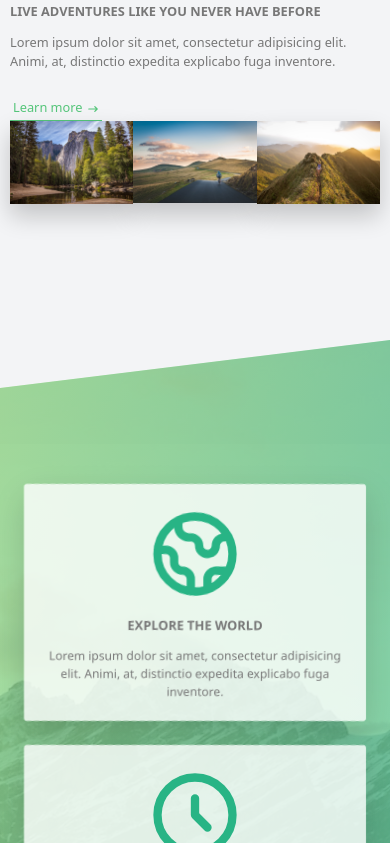
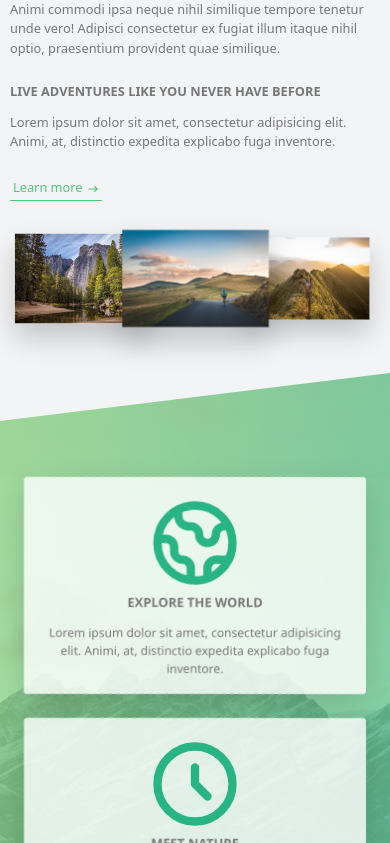
Before and after one commit to aligorgin/natours, a Next.js app: page / in a window 390 px wide. Shown: the part 981-1824 px from the top of the page. Built offline with nearby package versions, Linux system fonts and the light colour scheme.

Commit message:
responsived feature section

```diff
--- a/src/ui/natours/components/AboutImg.tsx
+++ b/src/ui/natours/components/AboutImg.tsx
@@ -12,10 +12,10 @@ interface Props {
 export default function AboutImg({img, className}: Props) {
     return (
         <div
-            className={clsx('composition__photo w-1/3 lg:w-[55%] shadow-semiDarkSuperLow lg:shadow-semiDark rounded-[2px] float-left lg:absolute transition-all duration-200  top-[-2rem] hover:scale-105 hover:shadow-dark hover:z-20 hover:outline-xl hover:translate-y-[-.5rem] ', className)}>
-            {img === 1 && <Image src={nat1} alt={'nature photo'} layout={'responsive'}/>}
-            {img === 2 && <Image src={nat2} alt={'nature photo'} layout={'responsive'}/>}
-            {img === 3 && <Image src={nat3} alt={'nature photo'} layout={'responsive'}/>}
+            className={clsx('composition__photo w-1/3 lg:w-[55%] shadow-semiDarkSuperLow lg:shadow-semiDark rounded-[2px] lg:absolute transition-all duration-200  top-[-2rem] hover:scale-105 hover:shadow-dark hover:z-20 hover:outline-xl hover:translate-y-[-.5rem] ', className)}>
+            {img === 1 && <Image src={nat1} alt={'nature photo'} layout='responsive' />}
+            {img === 2 && <Image src={nat2} alt={'nature photo'} layout='responsive' />}
+            {img === 3 && <Image src={nat3} alt={'nature photo'} layout='responsive' />}
         </div>
     )
 }
--- a/src/ui/natours/components/FeatureBox.tsx
+++ b/src/ui/natours/components/FeatureBox.tsx
@@ -9,10 +9,10 @@ interface Props {
 
 export default function FeatureBox({icon: Icon, header, text}: Props) {
     return (
-        <div className='bg-white bg-opacity-80 text-[1.5rem] p-[2.5rem] text-center rounded-[3px] shadow-semiDarkLow
+        <div className='bg-white bg-opacity-80 text-[1.5rem] p-[2rem] lg:p-[2.5rem] text-center rounded-[3px] shadow-semiDarkLow
                         hover:translate-y-[-1.5rem] hover:scale-105 transition skew-y-[7deg] back-face-hidden'>
 
-            <Icon className='w-[100px] h-[100px] mb-[1.5rem] text-primary-dark inline-block'/>
+            <Icon className='w-[100px] h-[100px] mb-0 lg:mb-[1.5rem] text-primary-dark inline-block'/>
 
             <HeadingTerritory text={header}/>
             <p>
--- a/src/ui/natours/components/StoriesCard.tsx
+++ b/src/ui/natours/components/StoriesCard.tsx
@@ -12,15 +12,15 @@ interface Props {
 }
 export default function StoriesCard({header,img,writerLast,writerName,text}:Props){
     return(
-        <div className={`${img===8 ? 'mb-32' :''} group w-3/4 mx-auto shadow-super bg-white bg-opacity-60 rounded-[3px] p-[6rem] pl-[9rem] text-[1.6rem] skew-x-[-12deg]`}>
-            <div className='w-[15rem] h-[15rem] relative flex justify-center items-center shape-outside-circle float-left clip-path-circle translate-x-[-3rem] skew-x-[12deg]'>
+        <div className={`${img===8 ? 'mb-32' :''} group w-[90%] lg:w-3/4 mx-auto shadow-super bg-white bg-opacity-60 rounded-[3px] p-[4rem] lg:p-[6rem] pl-[7rem] lg:pl-[9rem] text-[1.6rem] lg:skew-x-[-12deg]`}>
+            <div className='w-[15rem] h-[15rem] relative flex justify-center items-center shape-outside-circle float-left clip-path-circle translate-x-[-3rem] lg:skew-x-[12deg]'>
                 {img=== 8 && <Image src={nat8} alt='nature photo' layout='fill' objectFit={'cover'} className='transition-all duration-500 scale-140 group-hover:scale-100 group-hover:blur-[3px] group-hover:brightness-75'/>}
                 {img=== 9 && <Image src={nat9} alt='nature photo' layout='fill' objectFit={'cover'} className='transition-all duration-500 scale-140 group-hover:scale-100 group-hover:blur-[3px] group-hover:brightness-75'/>}
                 <div className='back-face-hidden transition-all duration-500 absolute translate-y-[70%] opacity-0 group-hover:opacity-100 group-hover:translate-y-0 uppercase text-white text-center text-[1.7rem]'>
                     {writerName} <br/>{writerLast}
                 </div>
             </div>
-            <div className='skew-x-[12deg]'>
+            <div className='lg:skew-x-[12deg]'>
                 <HeadingTerritory text={header}/>
                 <p className='mt-[1.5rem]'> {text}</p>
             </div>
--- a/src/ui/natours/containers/About.tsx
+++ b/src/ui/natours/containers/About.tsx
@@ -12,13 +12,13 @@ import AboutImg from "../components/AboutImg";
 export default function About() {
 
     return (
-        <section className='bg-gray-100 pt-[20rem] pb-[30rem] lg:py-[30rem] mt-[-25vh] px-0 '>
+        <section className='bg-gray-100 pt-[30rem] pb-[20rem]  lg:py-[30rem] mt-[-25vh] px-0 '>
             <div className='text-center mb-[5rem] lg:mb-[8rem]'>
                 <HeaderHoverAnimate text={Words.header}/>
             </div>
 
             <div className='max-w-[114rem] mx-auto'>
-                <div className='grid grid-cols-1 px-5 lg:px-0 lg:grid-cols-2 lg:gap-20'>
+                <div className='grid grid-cols-1 gap-20 px-5 lg:px-0 lg:grid-cols-2 lg:gap-20'>
                     <div>
                         <HeadingTerritory text={Words.headingTerritory1}/>
                         <Paragraph
@@ -36,10 +36,10 @@ export default function About() {
                         </a>
                     </div>
 
-                    <div className='relative composition'>
-                        <AboutImg img={1} className={'lg:left-0 lg:top-[-2rem]'}/>
-                        <AboutImg img={2} className={'lg:right-0 lg:top-[2rem]'}/>
-                        <AboutImg img={3} className={'lg:left-[20%] lg:top-[10rem]'}/>
+                    <div className='relative composition flex lg:inline-block px-8 lg:px-0'>
+                        <AboutImg img={1} className={'lg:left-0 lg:top-[-2rem] lg:scale-100 scale-[1.2]'}/>
+                        <AboutImg img={2} className={'lg:right-0 lg:top-[2rem] lg:scale-100 scale-[1.3] top-[-1rem] z-[2]'}/>
+                        <AboutImg img={3} className={'lg:left-[20%] lg:top-[10rem] lg:scale-100 scale-[1.1] top-[1rem]'}/>
                     </div>
 
                 </div>
--- a/src/ui/natours/containers/Features.tsx
+++ b/src/ui/natours/containers/Features.tsx
@@ -7,7 +7,7 @@ import Words from "../contents/Words";
 export default function Features() {
     return (
         <>
-            <section className='mt-[-10rem] xl:mt-[-15rem] relative py-[15rem] lg:py-[20rem] px-0 bg-gradient-to-br from-[rgba(126,213,111,0.8)] to-[rgba(40,180,131,0.8)] skew-y-[-7deg]'>
+            <section className='mt-[-10rem] xl:mt-[-15rem] relative py-[10rem] lg:py-[20rem] px-0 bg-gradient-to-br from-[rgba(126,213,111,0.8)] to-[rgba(40,180,131,0.8)] skew-y-[-7deg]'>
 
                 <div className='absolute top-0 left-0 w-full h-full opacity-20'>
                     <Image src={nat4} alt='nature image' layout="fill" objectFit="cover"/>
--- a/src/ui/natours/contents/Words.tsx
+++ b/src/ui/natours/contents/Words.tsx
@@ -17,19 +17,19 @@ const Words = {
     toursLi2Card1: 'Up to 30 people',
     toursLi3Card1: '2 tour guides',
     toursLi4Card1: 'Sleep in cozy hostels',
-    toursLi5Card1: 'Difficulty:very easy',
+    toursLi5Card1: 'Difficulty : very easy',
 
     toursLi1Card2: '7 day tour',
     toursLi2Card2: 'Up to 40 people',
     toursLi3Card2: '6 tour guides',
     toursLi4Card2: 'Sleep in provided tents',
-    toursLi5Card2: 'Difficulty: medium',
+    toursLi5Card2: 'Difficulty : medium',
 
     toursLi1Card3: '5 day tour',
     toursLi2Card3: 'Up to 15 people',
     toursLi3Card3: '3 tour guides',
     toursLi4Card3: 'Sleep in provided tents',
-    toursLi5Card3: 'Difficulty: hard',
+    toursLi5Card3: 'Difficulty : hard',
 
     storyP: ' fugit illum in laborum libero nisi officiis quas qui quia, ratione saepe sequi ullam. Lorem ipsum dolor sit amet, consectetur adipisicing elit. Blanditiis consequuntur culpa dolorem id illum, inventore neque quasi quisquam tempora tempore voluptas voluptates? Ea fuga fugit minus possimus reiciendis sapiente voluptate.',
     storyHeader2: 'wow! my life is completely different now',
--- a/styles/globals.css
+++ b/styles/globals.css
@@ -21,6 +21,14 @@
 
     .clip-path-b {
         clip-path: polygon(0 0, 100% 0, 85% 100%, 0 100%);
+    }
+
+    .clip-path-tr {
+        clip-path: polygon(0 15%,100% 0,100% 100% ,0 100%);
+    }
+
+    .clip-path-default {
+        clip-path: polygon(0 0,100% 0,100% 100% ,0 100%);
     }
 
     /*for fixing transform issue*/
@@ -54,27 +62,39 @@
     }
 
     /*to get this work we need "html lang={'en'}" */
-    .hyphens-auto{
+    .hyphens-auto {
         -moz-hyphens: auto;
         -ms-hyphens: auto;
         -webkit-hyphens: auto;
         hyphens: auto;
     }
 
-    .scroll-smooth{
+    .scroll-smooth {
         scroll-behavior: smooth;
     }
 
-    .-rotate-x-90{
+    .-rotate-x-90 {
         transform: rotateX(-90deg);
     }
 
-    .rotate-x-0{
+    .rotate-x-0 {
         transform: rotateX(0);
     }
 
-    .perspective-150{
+    .perspective-150 {
         perspective: 150rem;
+    }
+
+    .-rotate-y-180 {
+        transform: rotateY(-180deg);
+    }
+
+    .rotate-y-0 {
+        transform: rotateY(0);
+    }
+
+    .rotate-y-180 {
+        transform: rotateY(180deg);
     }
 
 }
@@ -92,22 +112,6 @@ body {
 .composition:hover .composition__photo:not(:hover) {
     transform: scale(.93);
 }
-
-/*rotate y tours cards cause tailwind doesn't has rotate y*/
-.tours-rotate__card__back {
-    transform: rotateY(180deg);
-}
-
-
-/*cause tailwind doesnt has rotate y or x*/
-.tours-rotate:hover .tours-rotate__card__front {
-    transform: rotateY(-180deg);
-}
-
-.tours-rotate:hover .tours-rotate__card__back {
-    transform: rotateY(0);
-}
-
 
 /*a complex selector for tailwind*/
 .form_input:placeholder-shown + .form_label {
@@ -129,7 +133,7 @@ body {
     background-position: 100%;
 }
 
-.popup-column{
+.popup-column {
     column-count: 2;
     column-gap: 4rem;
     column-rule: 1px solid #eee;
```
Also changed, not shown: src/ui/natours/components/ToursRotateCard.tsx (+10 -14 lines).
